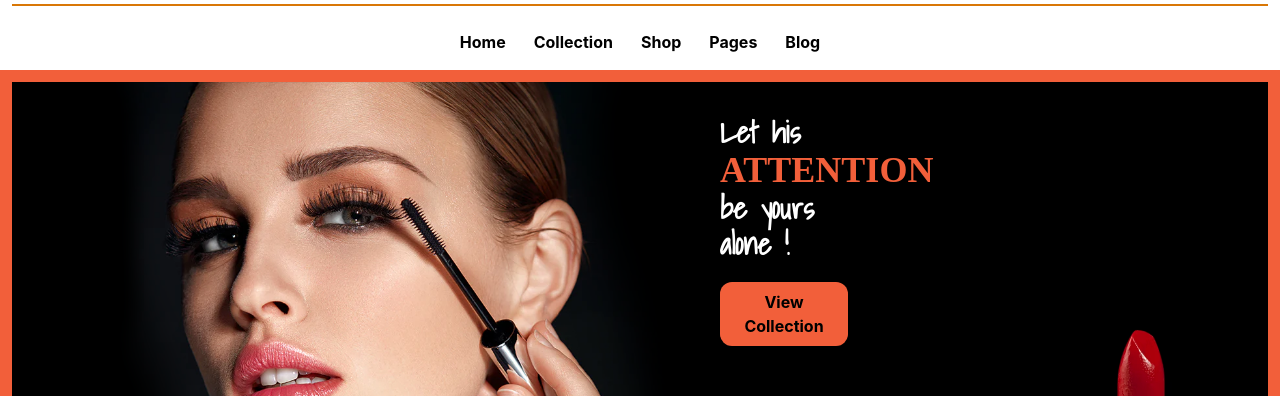
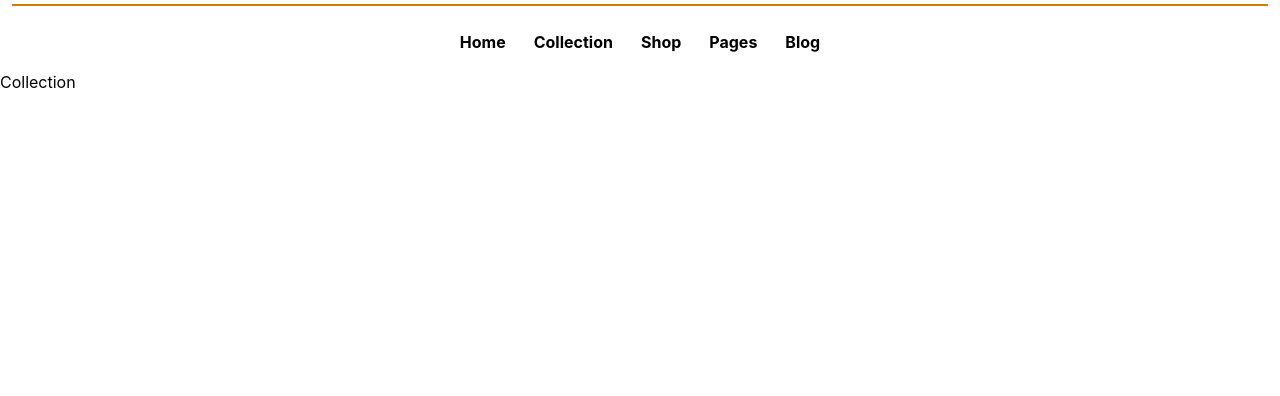
Before and after one commit to Olatisunkanmi/Friennds-, a React (Create React App) app in the folder client/: page / in a window 1280 px wide. Shown: the part 192-588 px from the top of the page. Built offline with nearby package versions, Linux system fonts and the light colour scheme; a web font is replaced by a local one.

Commit message:
Update Home.jsx

```diff
--- a/client/src/Pages/Home.jsx
+++ b/client/src/Pages/Home.jsx
@@ -1,6 +1,6 @@
 import React from 'react';
 
-import {Header, Topbar, MainPage } from '../Components/index'
+import {Header, Topbar, MainPage, Collection  } from '../Components/index'
 
 const Home = () => {
 
@@ -10,7 +10,7 @@ const Home = () => {
         className=''>
         <Header />
         <Topbar />
-        <MainPage />
+        <Collection />
     </div>
   )
 }
```
